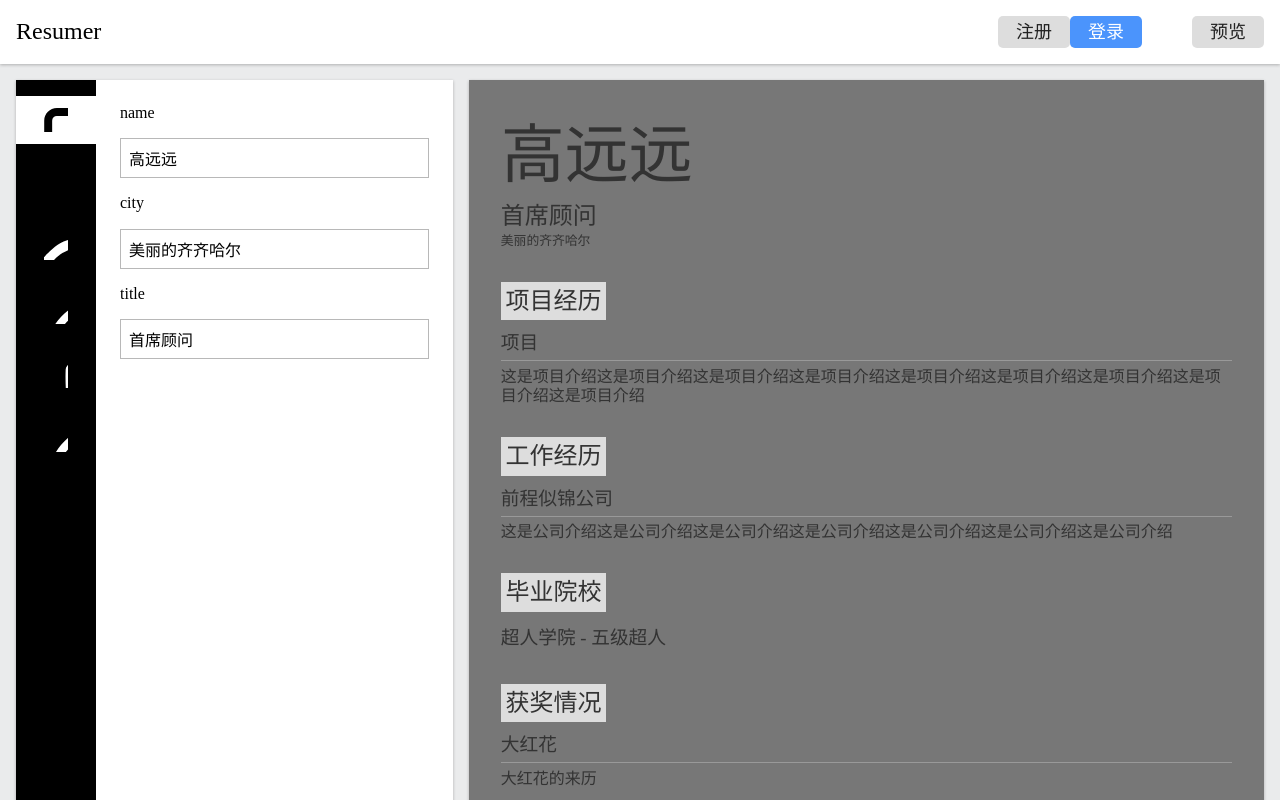
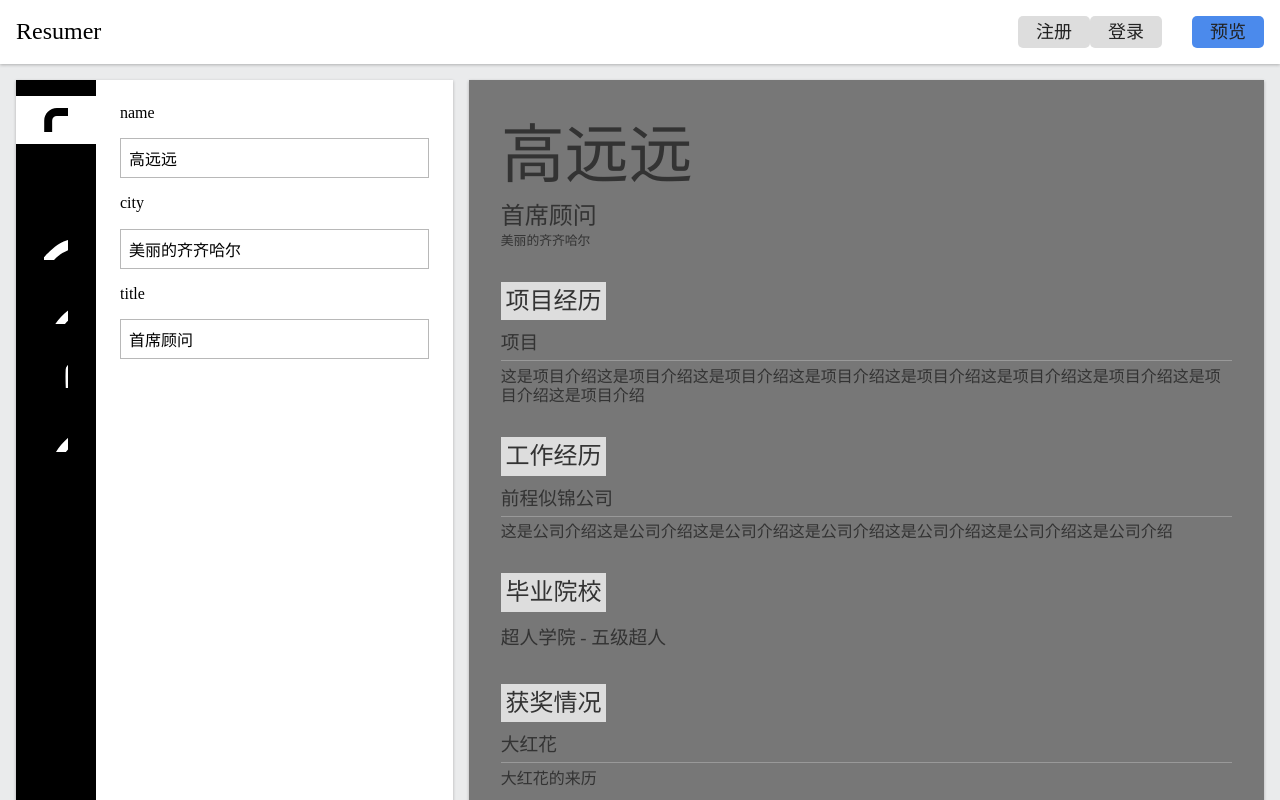
Before and after one commit to gyzdgh/Vue-resume, a Vue app: page / in a window 1280 px wide. Shown: the top 800 px of the page. Built offline with nearby package versions, Linux system fonts and the light colour scheme.

Commit message:
添加注册对话框 && 修改顶部按钮样式

```diff
--- a/src/App.vue
+++ b/src/App.vue
@@ -1,5 +1,6 @@
 <template>
   <!-- 在页面添加三大块使用flex -->
+  <div>
     <div class=page>
       <header>
         <Topbar/>
@@ -8,6 +9,7 @@
         <ResumeEditor/>
         <ResumePreview/>
       </main>
+    </div>
   </div>
 </template>
 
@@ -31,7 +33,7 @@
   name: "app",
   store,
   //三大块
-  components: { Topbar, ResumeEditor, ResumePreview },
+  components: { Topbar, ResumeEditor, ResumePreview},
   //创建icon图标
   created() {
     document.body.insertAdjacentHTML("afterbegin", icons);
--- /dev/null
+++ b/src/components/MyDialog.vue
@@ -0,0 +1,50 @@
+<template>
+  <div class="wrapper" v-show="visible">
+    <div class="dialog">
+      <header>{{title}}
+        <span class="close" @click="close">X</span>
+      </header>
+      <main>
+        <slot></slot>
+      </main>
+    </div>
+  </div>
+ </template>
+ <script>
+  export default {
+    name: 'MyDialog',
+    props: ['title', 'visible'],
+    methods: {
+      close(){
+        this.$emit('close')
+      }
+    }
+  }
+</script>
+ <style scoped lang="scss">
+  .wrapper{
+    position: fixed;
+    background: hsla(0, 0%,0%,0.25);
+    top: 0;
+    left: 0;
+    bottom: 0;
+    right: 0;
+    margin: 0;
+    display: flex;
+    justify-content: center;
+    align-items: center;
+  }
+  .dialog{
+    background: white;
+    min-height: 4em;
+    min-width: 10em;
+    > header{
+      padding: 16px;
+      display: flex;
+      justify-content: space-between;
+    }
+    > main{
+      padding: 16px;
+    }
+  }
+</style>
--- a/src/components/Topbar.vue
+++ b/src/components/Topbar.vue
@@ -3,17 +3,29 @@
     <div class="wrapper">
       <span class="logo">Resumer</span>
       <div class="actions">
-        <button class="primary1">注册</button>
-        <button class="primary">登录</button>
-        <button class="primary2">预览</button>
+        <a class="button" @click.prevent="signUpDialogVisible = true">注册</a>
+        <MyDialog title="注册" :visible="signUpDialogVisible" @close="signUpDialogVisible = false">
+          我就是 slot 内容
+        </MyDialog>
+        <a class="sign">登录</a>
+        <a class="show">预览</a>
       </div>
     </div>
   </div>
 </template>
 
 <script>
+import MyDialog from './MyDialog'
 export default {
-  name: "Topbar"
+  name: 'Topbar',
+  data(){
+    return {
+      signUpDialogVisible: false
+    }
+  },
+  components: {
+    MyDialog
+  }
 };
 </script>
 
@@ -38,7 +50,9 @@
     color: #000000;
   }
 }
-button {  // 由于加了 scoped， 所以这个 button 选择器只在本组件内有效，不会影响其他组件
+.button,
+.sign,
+.show {  // 由于加了 scoped， 所以这个 button 选择器只在本组件内有效，不会影响其他组件
   width: 72px;
   height: 32px;
   border: none;
@@ -48,22 +62,19 @@
   color: #222;
   border-radius: 5px;
   outline-style: none;
+  text-decoration: none;
+  display: inline-flex;
+  justify-content: center;
+  align-items: center;
+  vertical-align: middle;
+  &.sign{
+    margin-right: 30px;
+  }
+  &.show{
+    background:#4B8AEC
+  }
   &:hover {
     box-shadow: 1px 1px 1px hsla(0, 0, 0, 0.5);
   }
-  &.primary1{
-    outline-style: none;
-  }
-  &.primary {
-    background: #4b94fc;
-    color: white;
-    outline-style: none;
-    margin-right: 50px;
-  }
-  &.primary2{
-    background: #ddd;
-    color: #222;
-    outline-style: none;
-  }
 }
 </style>
```
Lines whose indentation alone changed are shown as unchanged.
